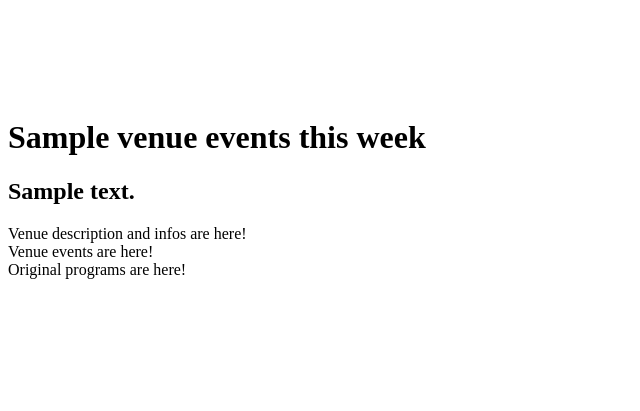
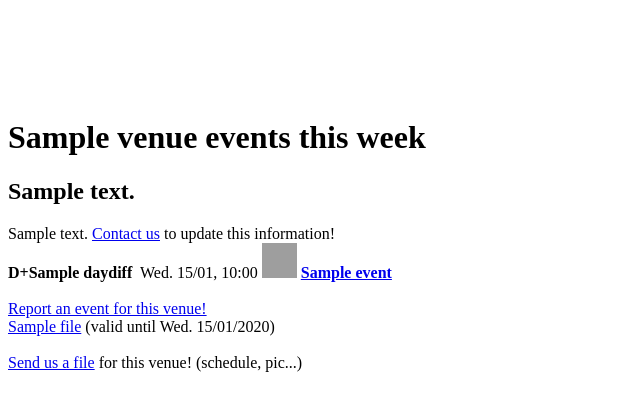
Before and after one commit to domeav/Lady-Penh, a Django app: template ladypenh/templates/venue.html in a window 1280 px wide. Shown: the top 411 px of the page, without its empty margins (0-640 px from the left). Run offline with Django 3.2, Linux system fonts and the light colour scheme; the template is opened without the code that fills it: most values are stand-ins (such as "Sample title", 1, 10 or a date in 2020); parts of the project's set-up code (start-up, migrations or seed data) failed here and were passed over; some libraries are stand-ins or nearby versions; grey boxes are pictures that could not be loaded.

Commit message:
Integrated events in venue separate pages, along with details and uploaded files. New version of the app.

```diff
--- a/app.yaml
+++ b/app.yaml
@@ -1,5 +1,5 @@
 application: ladypenh
-version: 2
+version: 3
 runtime: python
 api_version: 1
 
--- a/ladypenh/templates/event.html
+++ b/ladypenh/templates/event.html
@@ -13,7 +13,7 @@
   <div style="width: 340px; text-align: left; margin: auto;">
     {% if event %}
     <div>
-      <h2>{{ event.title }} @&nbsp;{{ event.venue.name }} {% if event.organizer %}by&nbsp;{{ event.organizer }}{% endif %}</h2>
+      <h2>{{ event.title }} @&nbsp;<a href="/venue/{{ event.venue.key }}.html">{{ event.venue.name }}</a> {% if event.organizer %}by&nbsp;{{ event.organizer }}{% endif %}</h2>
       <div style="min-height: {{ event.picheight }}px; _height: {{ event.picheight }}px;">
         {% if event.picname %}
         {% if event.haslargepic %}
--- a/ladypenh/templates/venue.html
+++ b/ladypenh/templates/venue.html
@@ -9,6 +9,7 @@
   <script src="{{ MEDIA_URL }}combined-en.js" type="text/javascript"></script>
   <script type='text/javascript' src='http://server.bittads.com/js/bitt.js'></script>
 </head>
+{% load markup %}
 <body>
 {% load lp_filters %}
 <div style="height: 90px;" class="center">
@@ -28,17 +29,49 @@
 </div>
 <div class="row">
   <div class="column grid_12">
-    Venue description and infos are here!
+    {% if venue.details %}
+    {{ venue.details|markdown }}
+    {% else %}
+    No details for this venue yet.
+    {% endif %}
+    <span class="small">
+      <a href="mailto:team@ladypenh.com">Contact us</a> to update this information!
+    </span>
   </div>
 </div>
 <div class="row">
-  <div class="column reverse grid_12">
-    Venue events are here!
+  <div id="program" class="column reverse grid_12">
+    {% for event in events %}
+    <strong>D+{{ event.daydiff }}</strong>&nbsp;
+    {{ event.date|date:"D. d/m" }}, {{ event.time|time:"H:i" }}
+    <img height="35px" width="35px" src="/image/event_type/{{ event.type }}.png" alt="{{ event.type }}"/>
+    {% if event.highlight %}
+    <img src="{{ MEDIA_URL }}ladypenh/{{ theme_name }}/highlight.png" alt="not to miss!" style="vertical-align: middle;"/>
+    {% endif %}
+    <strong><a class="boxed" href="/event/{{ event.numid }}.html">
+        {{ event.title }}
+    </a></strong><br/>
+    {% endfor %}
+    {% if not events %}
+    No events have been reported this week yet.
+    {% endif %}
+    <br/><a href="mailto:events@ladypenh.com">Report an event for this venue!</a>
   </div>
 </div>
 <div class="row">
   <div class="column grid_12">
-    Original programs are here!
+    {% for file in files %}
+    <a href="/file/{{ file.key }}">{{ file.name }}</a>
+    {% if file.valid_until %}
+    (valid until {{file.valid_until|date:"D. d/m/Y"}})
+    {% endif %}
+    <br/>
+    {% endfor %}
+    {% if not files %}No files for this venue yet.{% endif %}
+    <br/>
+    <span class="small">
+      <a href="mailto:team@ladypenh.com">Send us a file</a> for this venue! (schedule, pic...)
+    </span>
   </div>
 </div>
 <div class="row">
--- a/ladypenh/urls.py
+++ b/ladypenh/urls.py
@@ -15,8 +15,8 @@ urlpatterns = patterns('ladypenh.views',
     (r'^tomorrow_overview.html$', 'overview', {'dayspan': 1}),
 
     (r'^robots.txt$', 'robots'),
-    (r'^blobfile/(?P<name>.+)$', 'blobfile'),
-    (r'^image/(?P<name>.+)$', 'blobfile'),
+    (r'^file/(?P<key>.+)$', 'file'),
+    (r'^image/(?P<name>.+)$', 'image'),
     (r'^about.html$', 'about'),
     (r'^friends.html$', 'friends'),
     (r'^archives.html$', 'archives'),
```
Also changed, not shown: index.yaml (+18 -0 lines), ladypenh/admin.py (+13 -5 lines), ladypenh/helpers.py (+28 -4 lines), ladypenh/models.py (+16 -1 lines), ladypenh/views.py (+16 -2 lines).
